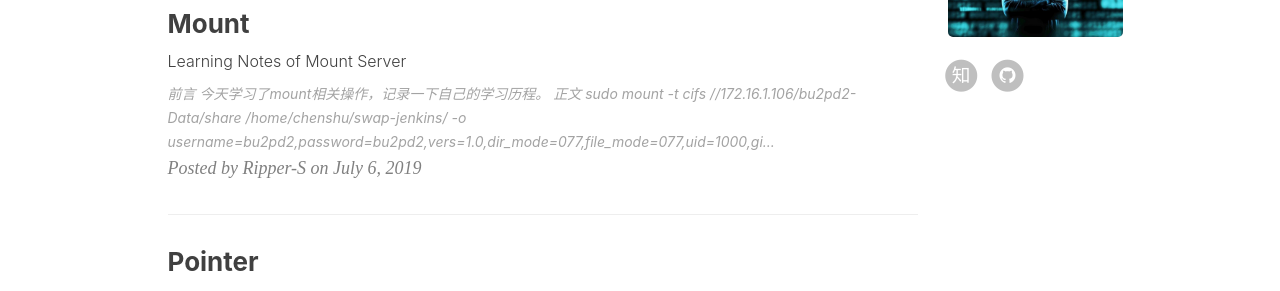
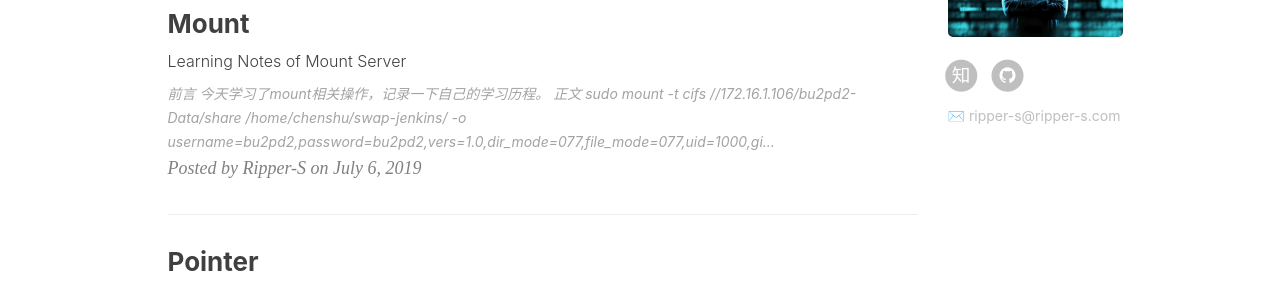
Before and after one commit to Ripper-S/Ripper-S.github.io, a Jekyll site: the page built from index.html, in a window 1280 px wide. Shown: the part 698-989 px from the top of the page. Built offline with Jekyll 4.4.1, drawn with Linux system fonts in a browser that asks for light colours; nearby versions of some CDN libraries; the list of posts is cut into pages by our own code; comment, search, counter and statistics services are not loaded.

Commit message:
Update _config.yml

```diff
--- a/_config.yml
+++ b/_config.yml
@@ -2,8 +2,8 @@
 title: Ripper-S Blog
 SEOTitle: Ripper-S Blog
 header-img: img/lock.jpg
-email:
-description: "Swordsman on the Internet～"
+email: ripper-s@ripper-s.com
+description: "Swordsman on the Internet"
 keyword: "Swordsman,Ripper-S,Ripper-S Blog,Linux,C,SWUpdate"
 url: "http://ripper-s.github.io"          # your host, for absolute URL
 baseurl: ""      # for example, '/blog' if your blog hosted on 'host/blog'
```
